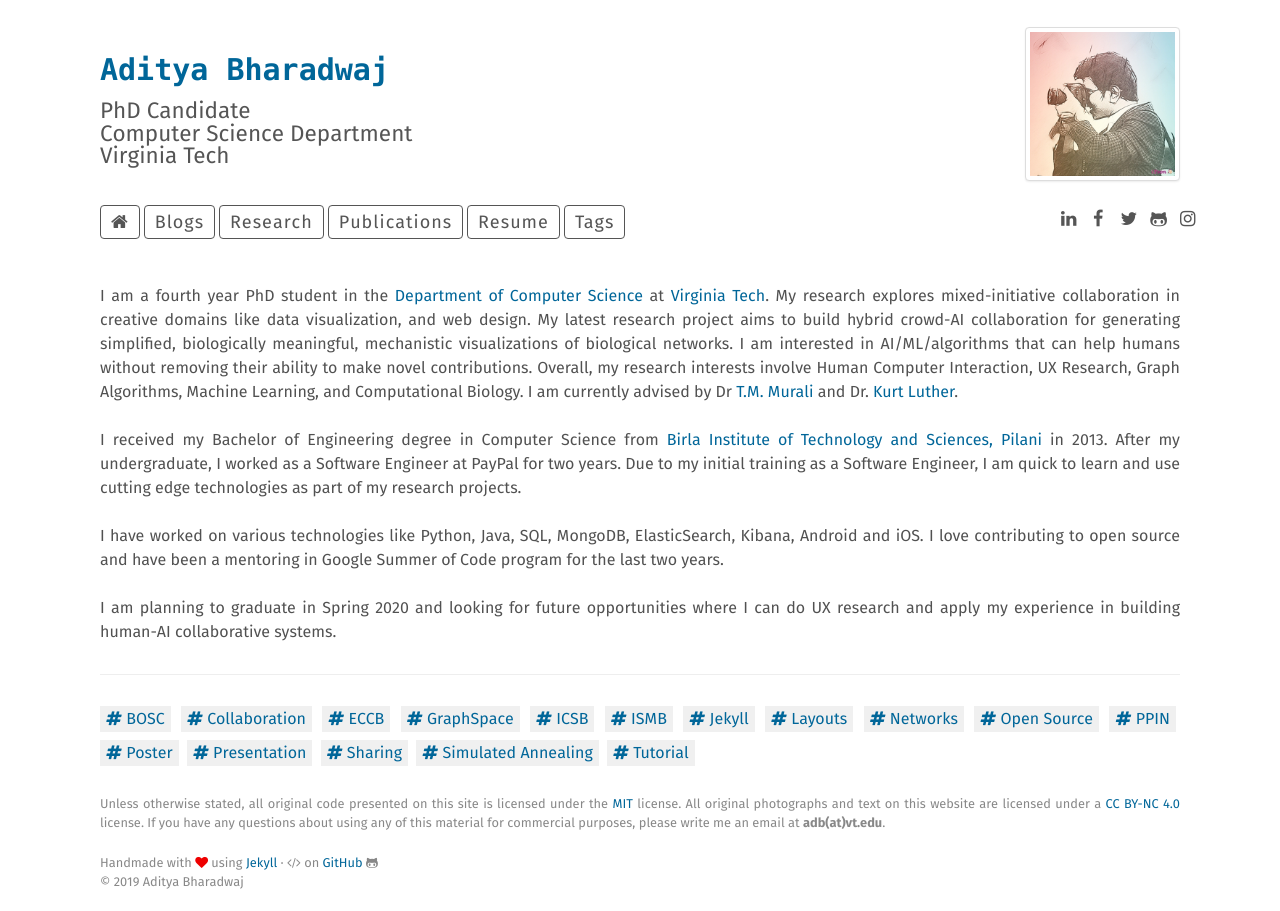
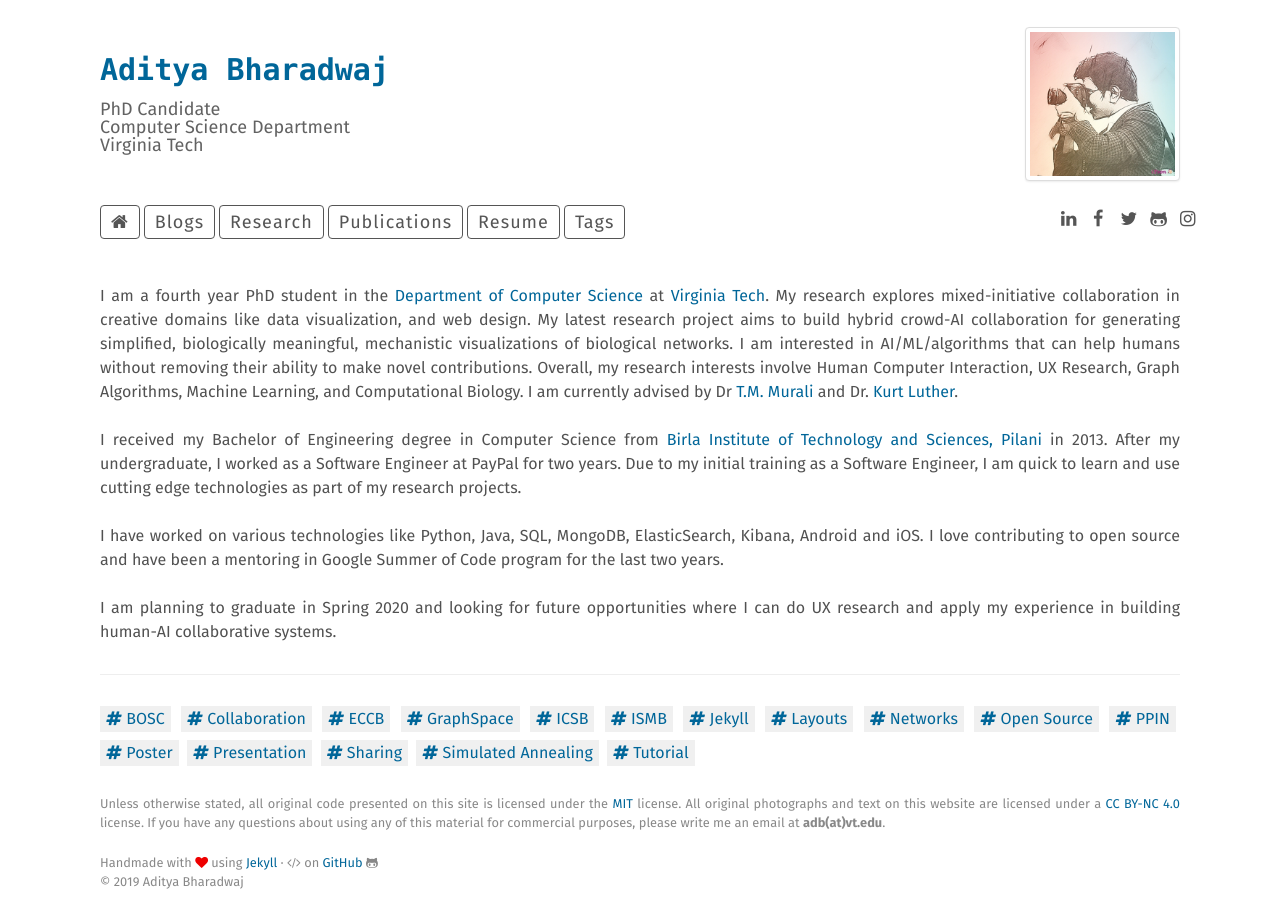
Before and after one commit to adbharadwaj/adbharadwaj.github.io, a Jekyll site: the page built from index.html, in a window 1280 px wide. Built offline with Jekyll 4.4.1, drawn with Linux system fonts in a browser that asks for light colours.

Commit message:
Update _layout.scss

```diff
--- a/assets/scss/_layout.scss
+++ b/assets/scss/_layout.scss
@@ -285,9 +285,9 @@ h2.year i.fa {
     }
 
     small {
-        font-size: 75%;
+        font-size: 60%;
         font-weight: normal;
-        color: #555;
+        color: #626262;
         letter-spacing: 0;
         display: block;
         clear: both;
```
